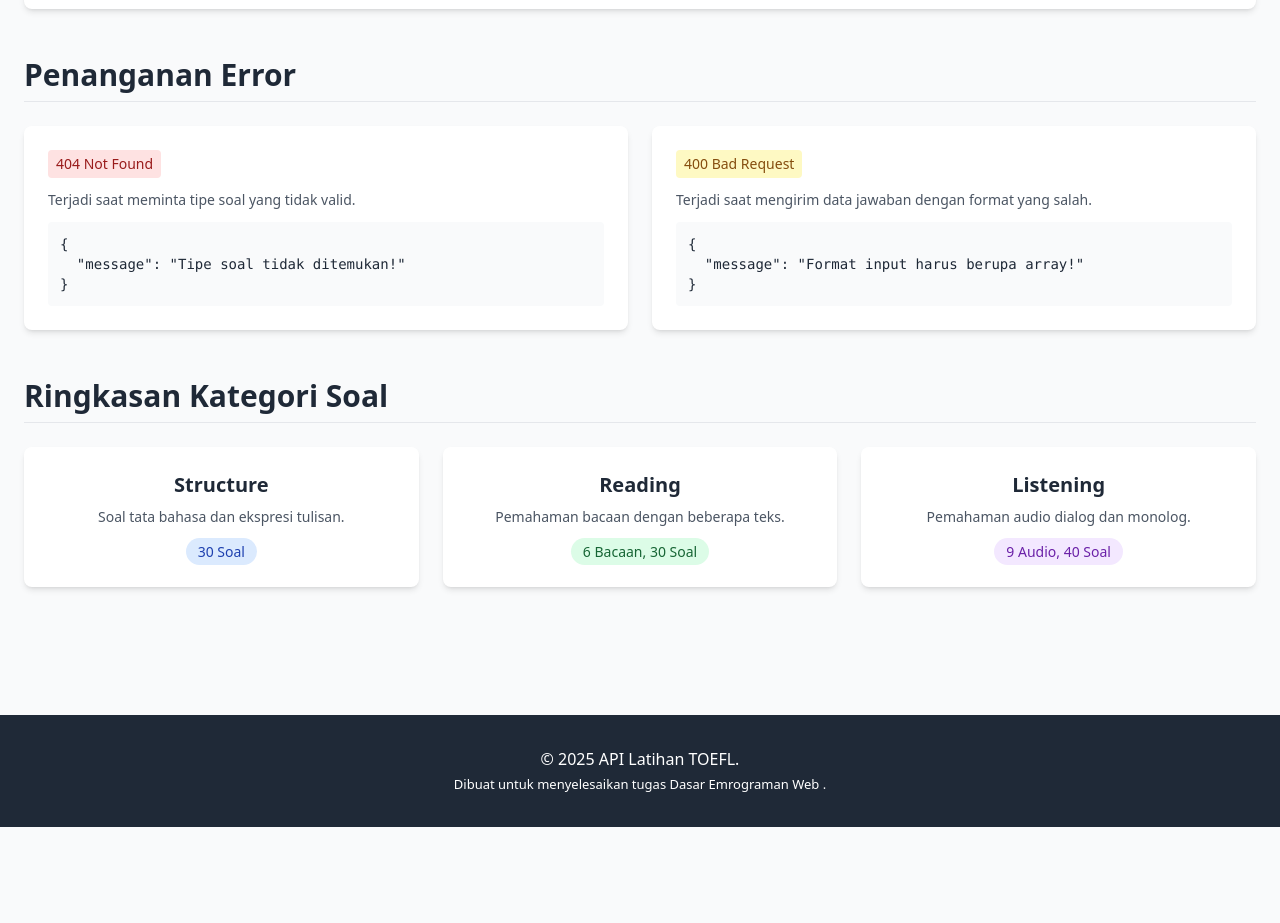
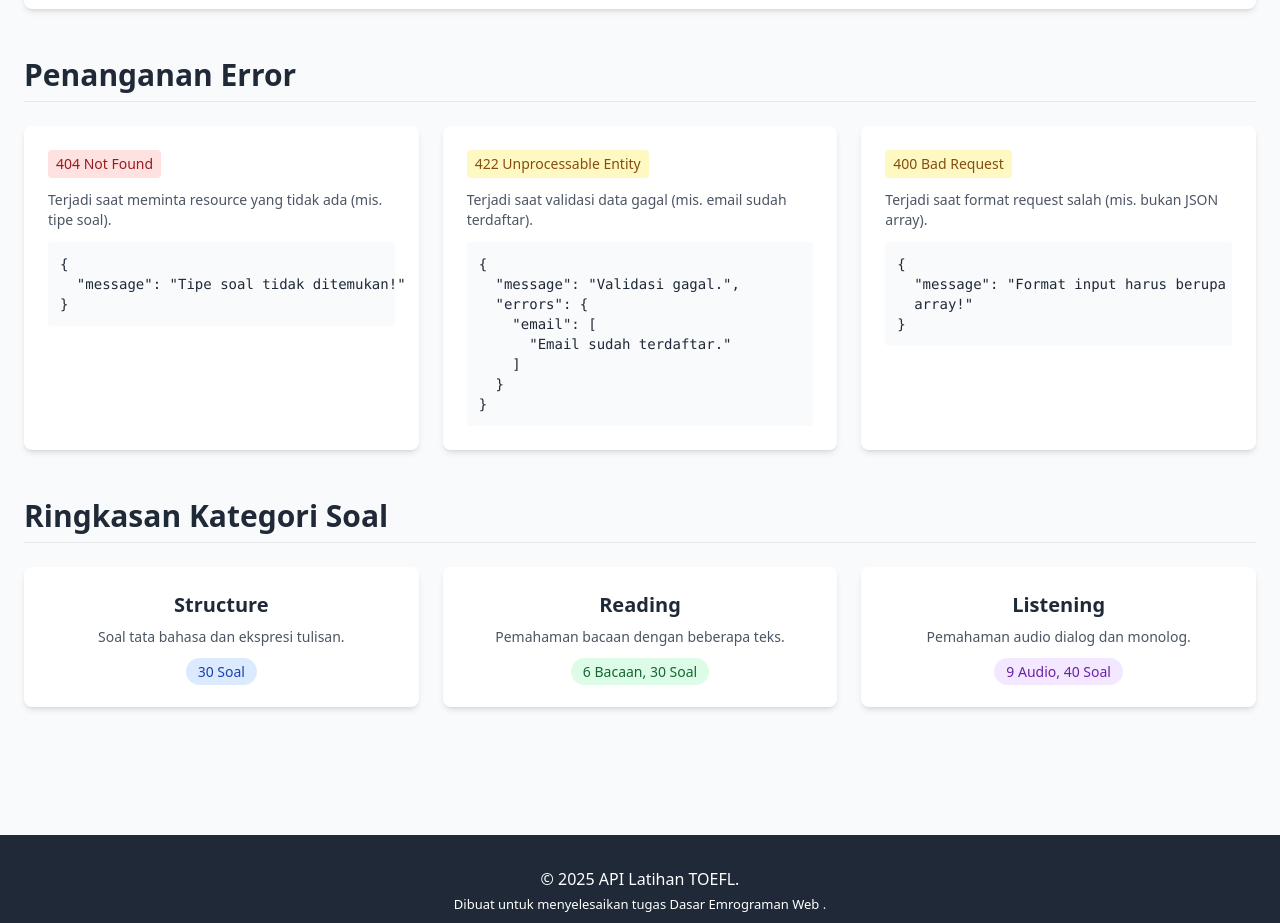
Before and after one commit to Roti18/toefl-api, a website: page public/views/index.html in a window 1280 px wide. Shown: the part 3700-4623 px from the top of the page. Before the commit the page ends 4527 px from the top, so only its background shows below. Drawn offline with nearby package versions, Linux system fonts and the light colour scheme.

Commit message:
update: responsif

```diff
--- a/public/views/index.html
+++ b/public/views/index.html
@@ -285,33 +285,59 @@ fetch(`${BASE_URL}/api/submit`, {
 
       <section id="error" class="mb-12">
         <h2 class="text-3xl font-bold mb-6 border-b pb-2">Penanganan Error</h2>
-        <div class="grid md:grid-cols-2 gap-6">
+
+        <div class="grid grid-cols-1 md:grid-cols-2 lg:grid-cols-3 gap-6">
           <div class="bg-white rounded-lg shadow-md p-6">
             <div class="flex items-center mb-3">
               <span
                 class="bg-red-100 text-red-800 px-2 py-1 rounded text-sm font-medium mr-3"
-                >404 Not Found</span
               >
+                404 Not Found
+              </span>
             </div>
             <p class="text-gray-600 text-sm mb-3">
-              Terjadi saat meminta tipe soal yang tidak valid.
+              Terjadi saat meminta resource yang tidak ada (mis. tipe soal).
             </p>
             <pre class="bg-gray-50 p-3 rounded text-sm"><code>{
   "message": "Tipe soal tidak ditemukan!"
 }</code></pre>
           </div>
+
           <div class="bg-white rounded-lg shadow-md p-6">
             <div class="flex items-center mb-3">
               <span
                 class="bg-yellow-100 text-yellow-800 px-2 py-1 rounded text-sm font-medium mr-3"
-                >400 Bad Request</span
               >
+                422 Unprocessable Entity
+              </span>
             </div>
             <p class="text-gray-600 text-sm mb-3">
-              Terjadi saat mengirim data jawaban dengan format yang salah.
+              Terjadi saat validasi data gagal (mis. email sudah terdaftar).
             </p>
             <pre class="bg-gray-50 p-3 rounded text-sm"><code>{
-  "message": "Format input harus berupa array!"
+  "message": "Validasi gagal.",
+  "errors": {
+    "email": [
+      "Email sudah terdaftar."
+    ]
+  }
+}</code></pre>
+          </div>
+
+          <div class="bg-white rounded-lg shadow-md p-6">
+            <div class="flex items-center mb-3">
+              <span
+                class="bg-yellow-100 text-yellow-800 px-2 py-1 rounded text-sm font-medium mr-3"
+              >
+                400 Bad Request
+              </span>
+            </div>
+            <p class="text-gray-600 text-sm mb-3">
+              Terjadi saat format request salah (mis. bukan JSON array).
+            </p>
+            <pre class="bg-gray-50 p-3 rounded text-sm"><code>{
+  "message": "Format input harus berupa
+  array!"
 }</code></pre>
           </div>
         </div>
```
